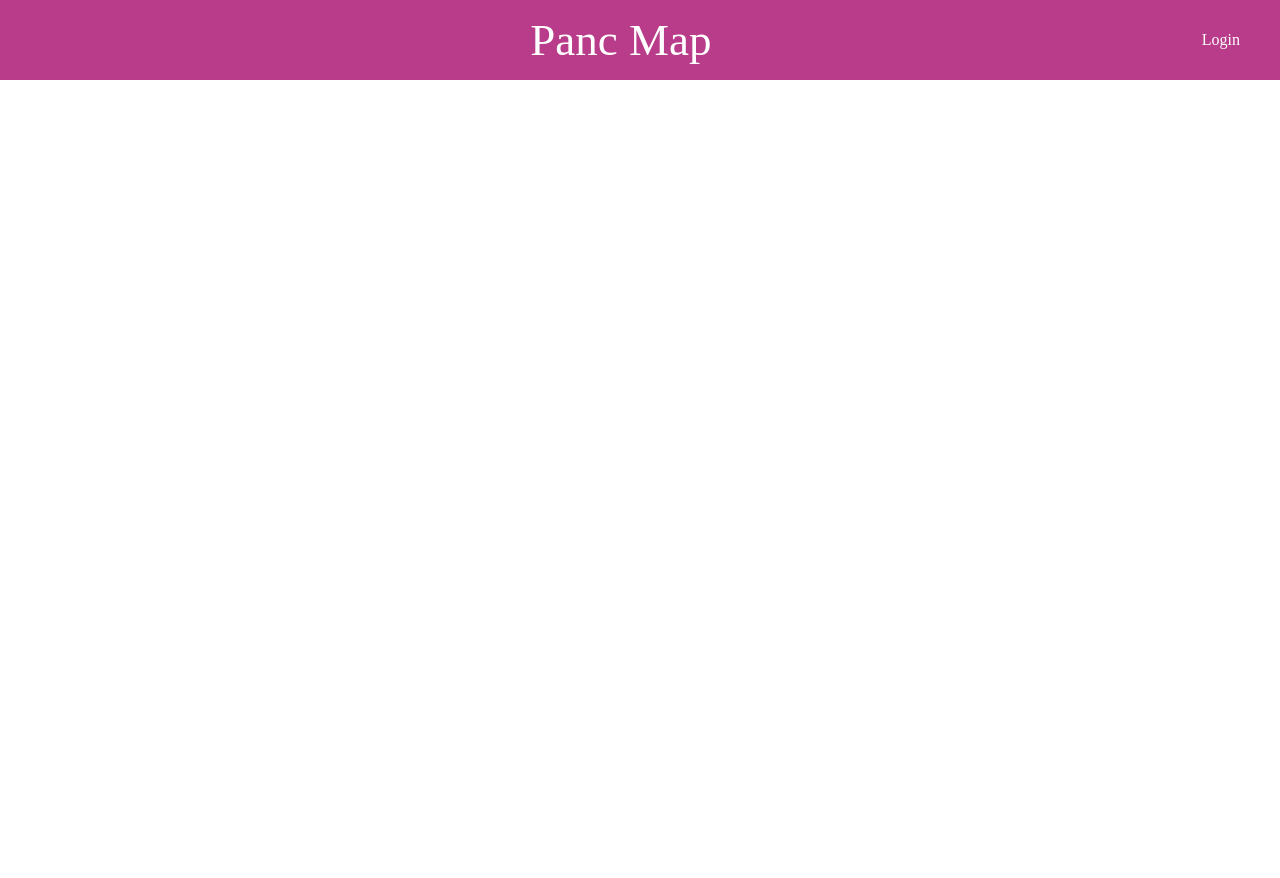
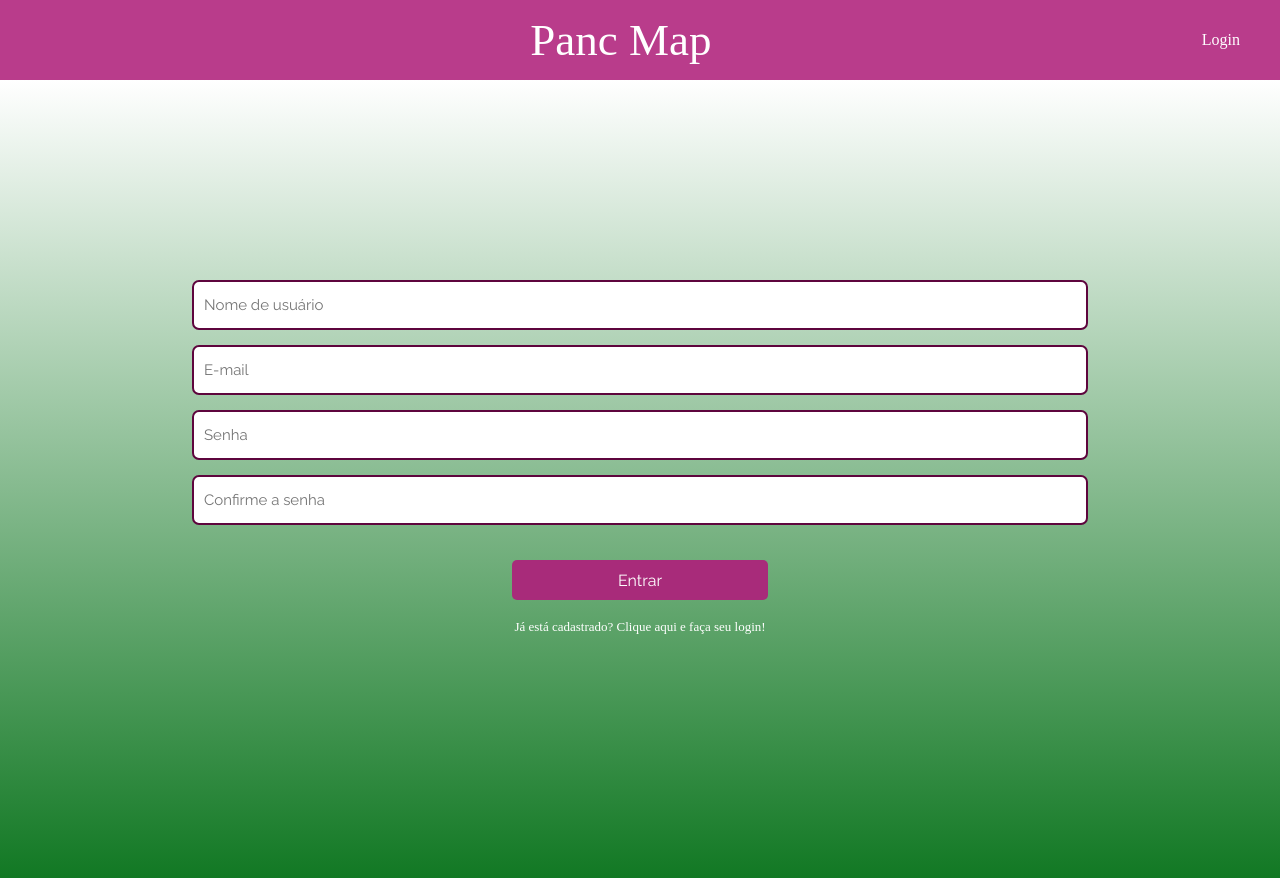
Before and after one commit to gadi29/pancmap-front, a React (Create React App) app: page /signup in a window 1280 px wide. Before the commit this address had no page. Before the commit the page ends 800 px from the top, so only its background shows below. Built offline with nearby package versions, Linux system fonts and the light colour scheme; a web font is replaced by a local one.

Commit message:
feat: adjusts in signup

```diff
--- a/src/components/App.js
+++ b/src/components/App.js
@@ -6,6 +6,7 @@ import Header from "./Header";
 
 import NewSpecie from "./NewSpecie";
 import SignIn from "./SignIn";
+import SignUp from "./SignUp";
 
 function App() {
   let tokenStorage = localStorage.getItem("token");
@@ -21,6 +22,7 @@ function App() {
       <BrowserRouter>
         <Header />
         <Routes>
+          <Route path="/signup" element={<SignUp />} />
           <Route path="/login" element={<SignIn />} />
           <Route path="/new-specie" element={<NewSpecie />} />
         </Routes>
--- a/src/components/SignIn.js
+++ b/src/components/SignIn.js
@@ -51,7 +51,9 @@ export default function SignIn() {
             required
           />
           <button type="submit">{loading ? "Carregando..." : "Entrar"}</button>
-          <h3>Ainda não é registrado? Clique aqui e cadastre-se!</h3>
+          <h3 onClick={navigate("/signup")}>
+            Ainda não é registrado? Clique aqui e cadastre-se!
+          </h3>
         </form>
       </Container>
     </Body>
--- a/src/components/Register.js
+++ b/src/components/SignUp.js
@@ -5,7 +5,7 @@ import styled from "styled-components";
 
 import { backUrl } from "../utils/constants";
 
-export default function Register() {
+export default function SignUp() {
   const [user, setUser] = useState({});
   const [loading, setLoading] = useState(false);
   const navigate = useNavigate();
```
